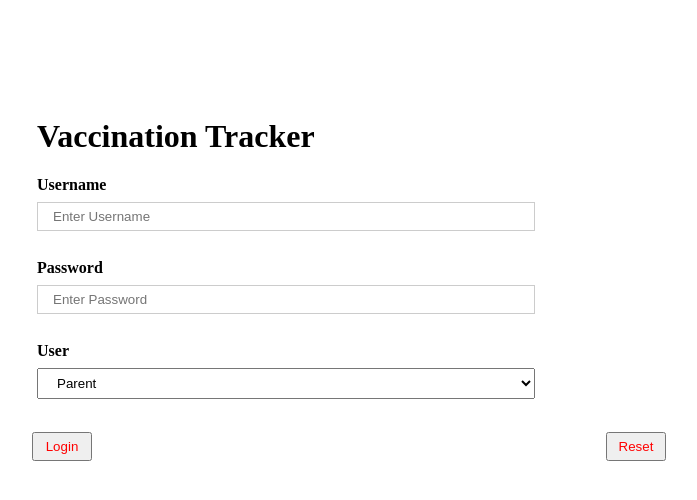
After one commit to 6299481145/VaccinationTracker, a PHP site: page /Login.php in a window 1280 px wide. The commit adds this page. Shown: the top 500 px of the page, without its empty margins (481-1178 px from the left). Run offline with PHP 8.4, Linux system fonts and the light colour scheme.

Commit message:
Create index and login page and also connect with database, work on css.

```diff
--- /dev/null
+++ b/Connect.php
@@ -0,0 +1,5 @@
+<?php
+$con = new mysqli('localhost','neha','Neha@629','vaccination_tracker');
+if($con->connect_error) {
+    die($con->connect_error);
+}
--- /dev/null
+++ b/Login.php
@@ -0,0 +1,40 @@
+<!DOCTYPE html>
+<html lang="en">
+<head>
+    <meta charset="UTF-8">
+    <meta http-equiv="X-UA-Compatible" content="IE=edge">
+    <meta name="viewport" content="width=device-width, initial-scale=1.0">
+    <title>VAT 1.0</title>
+    <link rel="stylesheet" href="design.css">
+
+</head>
+<body>
+
+        <form class="form" action="LoginScript.php" method="POST">
+            <div class="form">
+            <h1>Vaccination Tracker</h1>
+                <label for="user_id"><b>Username</b></label>
+                <input type="text" placeholder="Enter Username" name="user_id" id=""required>
+            </div>
+            <div class="form">
+                <label for="password"><b>Password</b></label>
+                <input type="password" placeholder="Enter Password" name="password" id=""required>
+            </div>
+            <div class="form">
+                <label for="user"><b>User</b></label>
+                <select name="user" id="user">
+                   <option value="parent">Parent</option>
+                   <option value="staff">Staff</option>
+                </select>
+
+            </div>
+
+            <button >Login</button>
+
+            <button type="reset">Reset</button>
+
+
+        </form>
+
+</body>
+</html>
--- a/design.css
+++ b/design.css
@@ -76,6 +76,64 @@
   display: block;
   padding-top: 10px;
 }
+button{
+  color: red;
+  padding: 10px;
+  margin: 10px;
+  margin-left:500px;
+
+}
+.reset{
+  color:rgb(10, 12, 146);
+  padding: 10px;
+  margin: 0px;
+  margin-left:30px;
+}
+/* ---------------------------------- Form and Form Controls ------------------------------- */
+.form {
+  margin-bottom: 10px;
+  padding: 5px;
+}
+
+.form input {
+  padding: 5px;
+}
+h1{
+  margin-top:100px;
+  margin-left:500px;
+}
+.form label {
+  width: 150px;
+  display: inline-block;
+  margin-top:0px;
+  margin-left:500px;
+}
+
+.form button {
+  width: 60px;
+  padding: 5px;
+}
+/* ---------------------------------- Controls for Login page------------------------------- */
+input[type=text], input[type=password] {
+  display:block;
+  width: 40%;
+  color: blue;
+  padding: 6px 15px;
+  margin: 8px 0;
+  margin-left:500px;
+  border: 1px solid #ccc;
+  box-sizing: border-box;
+}
+#user
+{
+  display: block;
+  width: 40%;
+  padding: 6px 15px;
+  margin: 8px 0px;
+  margin-left:500px;
+  box-sizing: border-box;
+}
+
 .footer {
   text-align: center;
   position: fixed;
@@ -86,3 +144,27 @@
   color:Black;
 
 }
+/* ---------------------------------- Controls for Child List page------------------------------- */
+#child{
+  font-family: Arial, Helvetica, sans-serif;
+  border-collapse: collapse;
+  width: 100%;
+}
+
+#child td, #child th {
+  border: 2px solid #ddd;
+
+}
+
+
+
+#child tr:hover {background-color: #ddd;}
+
+#child th {
+  padding-top: 12px;
+  padding-bottom: 12px;
+  text-align: center;
+  background-color: gray;
+  color: white;
+  text-shadow: 1px 1px 2px black, 0 0 25px blue, 0 0 5px darkblue;
+}
```
Also changed, not shown: LoginScript.php (added, +17 -0 lines), index.html (added, +13 -0 lines).
